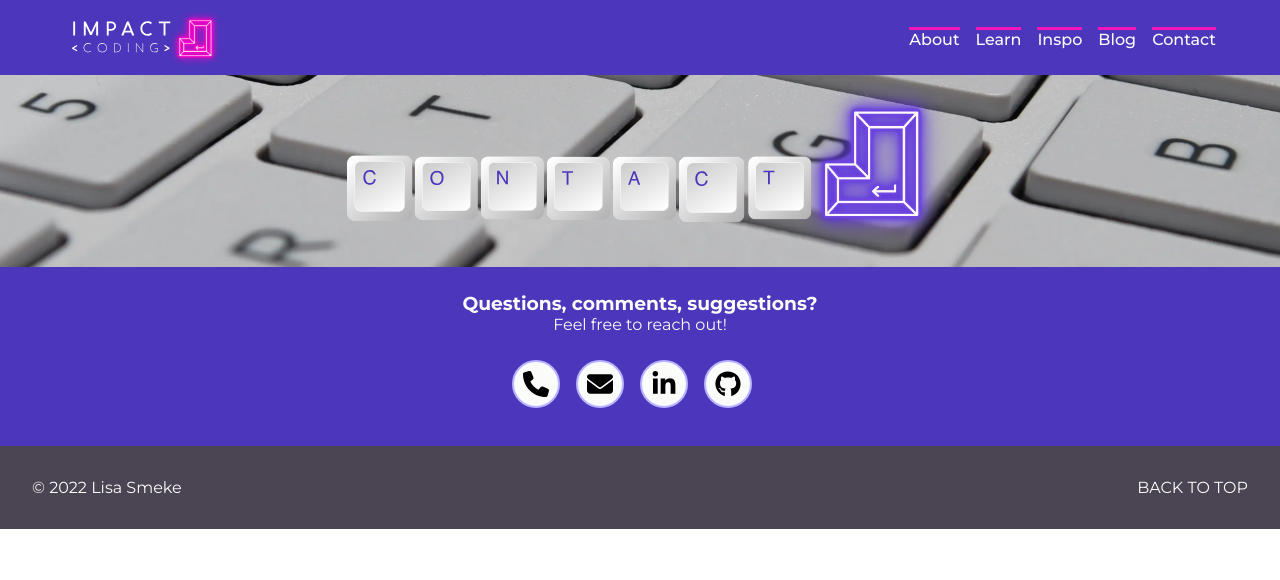
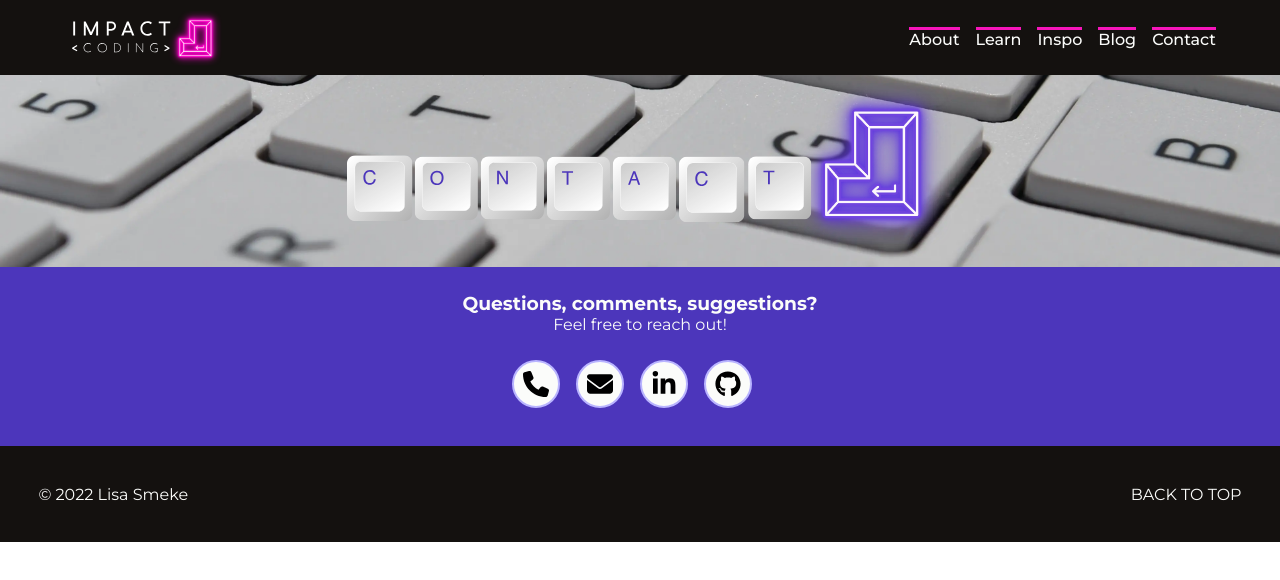
Before and after one commit to LisaSmeke/React-Project, a React (Create React App) app in the folder my-app/: page /contact in a window 1280 px wide. Shown: the top 580 px of the page. Built offline with nearby package versions, Linux system fonts and the light colour scheme.

Commit message:
Change general style to new palette

```diff
--- a/my-app/src/components/Footer/Footer.module.css
+++ b/my-app/src/components/Footer/Footer.module.css
@@ -1,9 +1,9 @@
 .footer-container {
-  background-color: var(--dark-text-color);
+  background-color: var(--black);
   display: flex;
   flex-direction: row;
   align-items: center;
-  padding: 2.5%;
+  padding: 3%;
   justify-content: space-between;
 }
 
@@ -19,5 +19,5 @@
 }
 
 .footer-container a:hover {
-  color: var(--highlight-yellow);
+  color: var(--highlight-pink);
 }
--- a/my-app/src/components/Nav/Nav.module.css
+++ b/my-app/src/components/Nav/Nav.module.css
@@ -1,6 +1,6 @@
 .navbar {
   width: 100%;
-  background: var(--main-ic-color);
+  background: var(--black);
   display: flex;
   align-items: center;
   justify-content: space-between;
--- a/my-app/src/components/pages/Inspo/Companies/Companies.module.css
+++ b/my-app/src/components/pages/Inspo/Companies/Companies.module.css
@@ -1,5 +1,4 @@
 .companies {
-  /* background-image: linear-gradient(to top, #b9b4ff, #ccc6ff, #ded9ff, #efecff, #ffffff); */
   background-color: var(--white);
 }
 .company-cards-wrapper {
@@ -20,8 +19,8 @@
   overflow: hidden;
 }
 .company-card:hover {
-  border: 3px solid var(--highlight-purple);
-  background-color: var(--highlight-purple);
+  border: 3px solid var(--highlight-pink);
+  background-color: var(--highlight-pink);
   cursor: pointer;
 }
 .company-header {
@@ -40,7 +39,6 @@
   font-size: 0.9rem;
 }
 .company-details {
-  background-color: var(--main-ic-color);
   color: var(--white);
   font-size: 0.85rem;
   padding: 2%;
```
